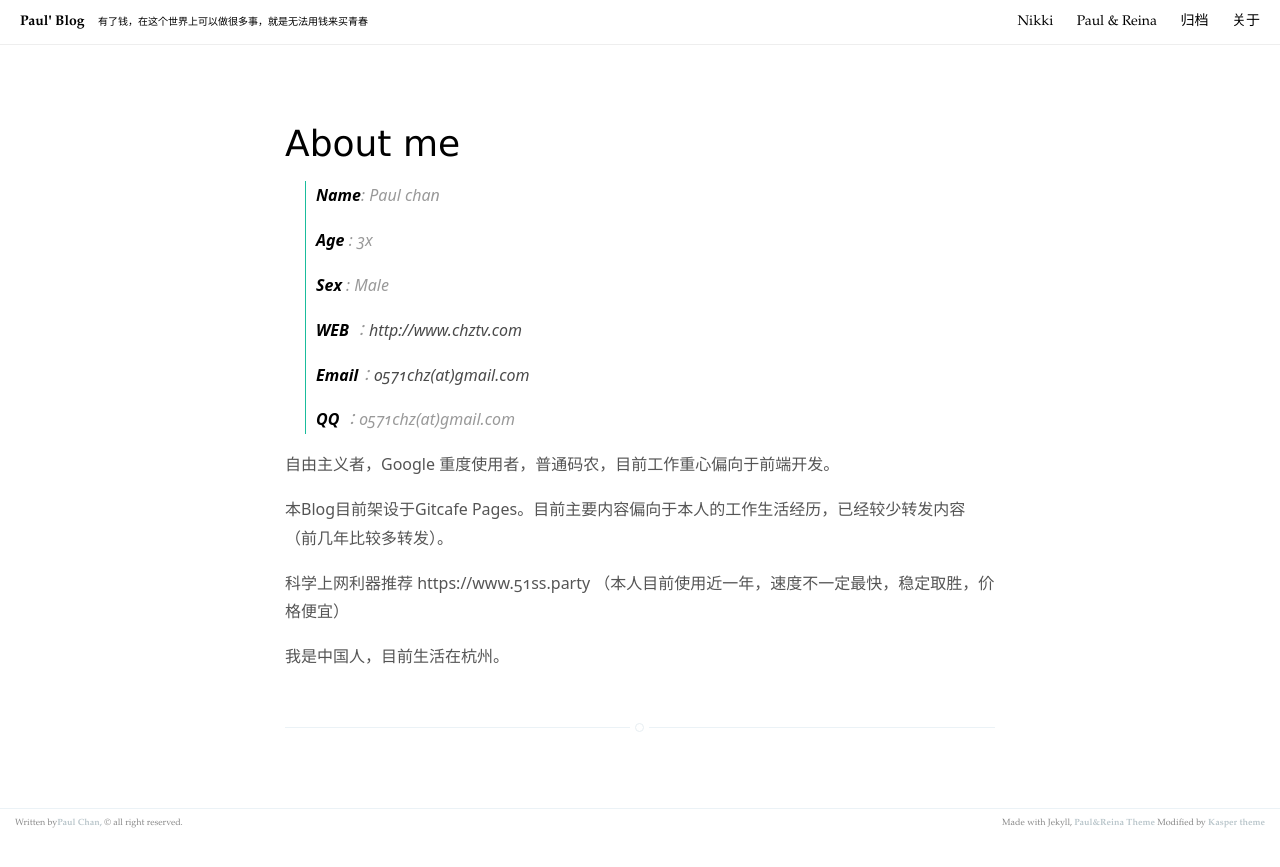
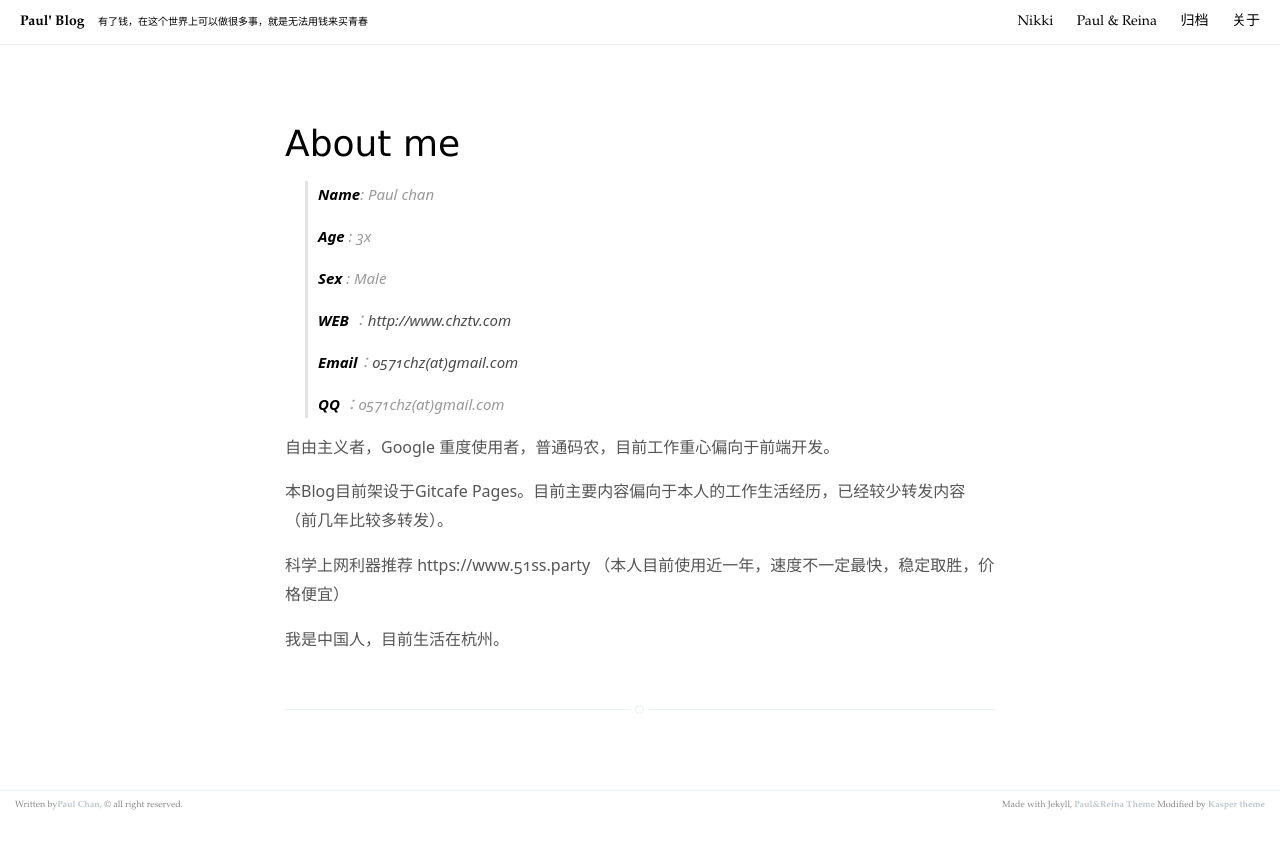
Before and after one commit to chztv/blog, a Jekyll site: the page built from about.md, in a window 1280 px wide. Shown: the top 867 px of the page. Built offline with Jekyll 4.4.1, drawn with Linux system fonts in a browser that asks for light colours; nearby versions of some CDN libraries; comment, search, counter and statistics services are not loaded.

Commit message:
修改换行3

```diff
--- a/assets/css/screen.css
+++ b/assets/css/screen.css
@@ -312,6 +312,7 @@ blockquote {
 blockquote p {
     margin: 0.8em 0;
     font-style: italic;
+    font-size: 1.5em;
 }
 
 blockquote small {
--- a/assets/css/typo.css
+++ b/assets/css/typo.css
@@ -59,7 +59,7 @@ blockquote {
   position: relative;
   color: #999;
   font-weight: 400;
-  border-left: 1px solid #1abc9c;
+  border-left: 3px solid rgba(204, 204, 204, 0.54);
   padding-left: 1em;
   margin: 1em 3em 1em 2em;
 }
```
Also changed, not shown: _posts/2017-06-13-Singapore-Travel.md (line endings or trailing spaces).
